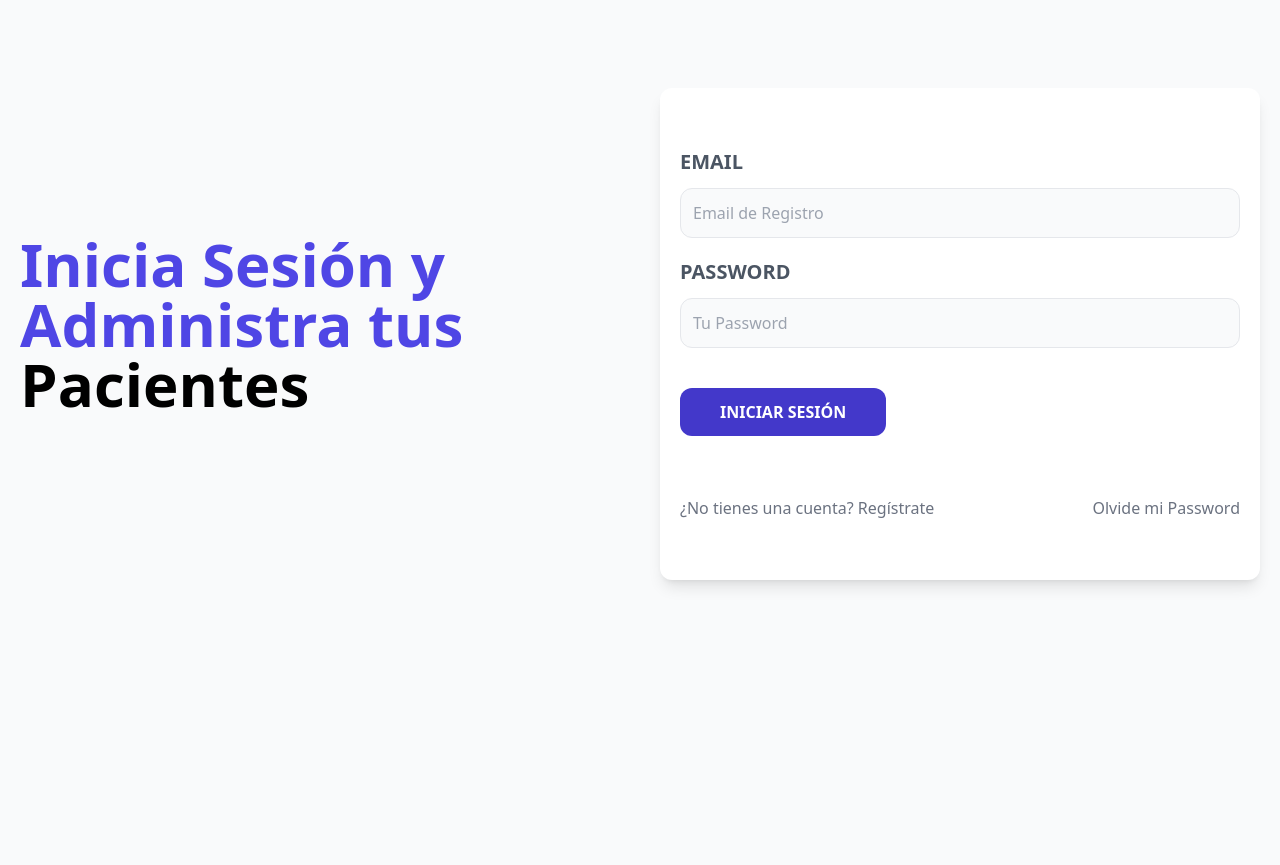
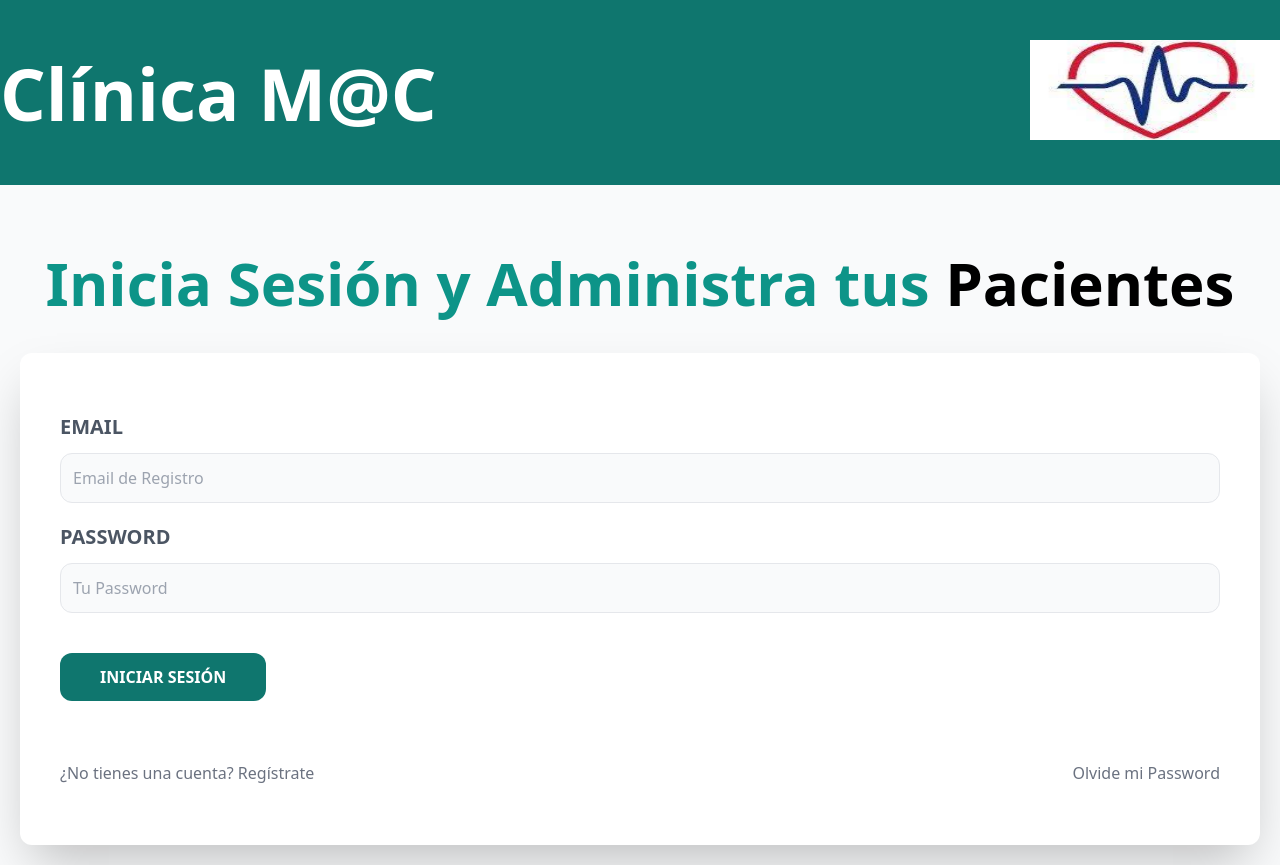
Before and after one commit to RodrigoBau2507/ClinicaMac_frontend, a React (Vite) app: page / in a window 1280 px wide. Built offline with nearby package versions, Linux system fonts and the light colour scheme.

Commit message:
deployment13

```diff
--- a/src/components/Header.jsx
+++ b/src/components/Header.jsx
@@ -5,7 +5,7 @@ const Header = () => {
 
     const { cerrarSesion } = useAuth()
   return (
-        <header className="py-10 bg-indigo-600">
+        <header className="py-10 bg-lime-700">
             <div className="container mx-auto flex flex-col lg:flex-row justify-between items-center">
                 <h1 className="font-bold text-2xl text-indigo-200 text-center">
                     Administrador de Pacientes de {''}
--- /dev/null
+++ b/src/components/HeaderAu.jsx
@@ -0,0 +1,17 @@
+import { Link } from 'react-router-dom'
+import imagen from '../../public/img/images.jpg'
+const HeaderAu = () => {
+    return (
+        <header className="py-10 bg-teal-700">
+            <div className="container mx-auto flex flex-col lg:flex-row justify-between items-center ">
+                <h1 className="text-white font-black text-7xl text-right">
+                    Clínica M@C
+                </h1>
+                <img style={{ width: 250, height: 100, marginBottom: 5 }} src={imagen} alt="imagen sobre nosotros" className='float-right' />
+            </div>
+
+        </header>
+    )
+};
+
+export default HeaderAu;
--- a/src/layout/AuthLayout.jsx
+++ b/src/layout/AuthLayout.jsx
@@ -1,11 +1,13 @@
 import { Outlet } from 'react-router-dom'
+import HeaderAu from '../components/HeaderAu'
 
 const AuthLayout = () => {
   return (
     <>
-        <main className="container mx-auto md:grid md:grid-cols-2 mt-12 gap-10 p-5 items-center">
-            <Outlet />
-        </main>
+      <HeaderAu />
+        <main className="container mx-auto md:grid md:grid-cols-1 mt-12 gap-10 p-5 items-center">
+        <Outlet />
+      </main>
 
     </>
   )
--- a/src/paginas/Login.jsx
+++ b/src/paginas/Login.jsx
@@ -3,6 +3,7 @@ import { Link, useNavigate} from 'react-router-dom'
 import Alerta from '../components/Alerta'
 import useAuth from '../hooks/useAuth'
 import clienteAxios from '../config/axios'
+
 
 const Login = () => {
 
@@ -42,15 +43,16 @@ const Login = () => {
     const { msg } = alerta
     return (
         <>
+
                 <div>
-                    <h1 className="text-indigo-600 font-black text-6xl">
+                    <h1 className="text-teal-600 font-black text-6xl text-center">
                         Inicia Sesión y Administra tus  {""}
                         <span className="text-black"> Pacientes</span>
                     </h1>
                 </div>
 
 
-                <div className='mt-20 md:mt-5 shadow-lg px-5 py-10 rounded-xl bg-white'>
+                <div className='shadow-2xl px-10 py-10 rounded-xl bg-white content-center '>
                     {msg && <Alerta
                         alerta={alerta}
                     />}
@@ -88,7 +90,7 @@ const Login = () => {
                         <input
                             type="submit"
                             value="Iniciar Sesión"
-                            className="bg-indigo-700 w-full py-3 px-10 rounded-xl text-white uppercase font-bold mt-5 hover:cursor-pointer hover:bg-indigo-800 md:w-auto "
+                            className="bg-teal-700 w-full py-3 px-10 rounded-xl text-white uppercase font-bold mt-5 hover:cursor-pointer hover:bg-teal-800 md:w-auto "
                         />
 
                     </form>
--- a/src/paginas/NuevoPassword.jsx
+++ b/src/paginas/NuevoPassword.jsx
@@ -61,7 +61,7 @@ const NuevoPassword = () => {
   return (
       <>
             <div>
-                <h1 className="text-indigo-600 font-black text-6xl">
+              <h1 className="text-teal-600 font-black text-6xl text-center">
                     Reestablece tu password y no Pierdas Acceso a {""}
                     <span className="text-black">tus Pacientes</span>
                 </h1>
@@ -92,7 +92,7 @@ const NuevoPassword = () => {
                         <input
                             type="submit"
                             value="Guardar Nuevo Password"
-                            className="bg-indigo-700 w-full py-3 px-10 rounded-xl text-white uppercase font-bold mt-5 hover:cursor-pointer hover:bg-indigo-800 md:w-auto "
+                            className="bg-teal-700 w-full py-3 px-10 rounded-xl text-white uppercase font-bold mt-5 hover:cursor-pointer hover:bg-teal-800 md:w-auto "
                         />
                       </form>
 
--- a/src/paginas/OlvidePassword.jsx
+++ b/src/paginas/OlvidePassword.jsx
@@ -32,7 +32,7 @@ const OlvidePassword = () => {
   return (
       <>
             <div>
-                <h1 className="text-indigo-600 font-black text-6xl">
+                <h1 className="text-teal-600 font-black text-6xl text-center">
                     Recupera tu Acceso y no Pierdas {""}
                     <span className="text-black">tus Pacientes</span>
                 </h1>
@@ -64,7 +64,7 @@ const OlvidePassword = () => {
                     <input
                         type="submit"
                         value="Enviar Instrucciones"
-                        className="bg-indigo-700 w-full py-3 px-10 rounded-xl text-white uppercase font-bold mt-5 hover:cursor-pointer hover:bg-indigo-800 md:w-auto "
+                        className="bg-teal-700 w-full py-3 px-10 rounded-xl text-white uppercase font-bold mt-5 hover:cursor-pointer hover:bg-teal-800 md:w-auto "
                     />
                 </form>
 
--- a/src/paginas/Registrar.jsx
+++ b/src/paginas/Registrar.jsx
@@ -52,7 +52,7 @@ const Registrar = () => {
     return (
         <>
             <div>
-                <h1 className="text-indigo-600 font-black text-6xl">
+            <h1 className="text-teal-600 font-black text-6xl text-center">
                     Crea tu Cuenta y Administra {""}
                     <span className="text-black">tus Pacientes</span>
                 </h1>
@@ -130,7 +130,7 @@ const Registrar = () => {
                     <input
                         type="submit"
                         value="Crear Cuenta"
-                        className="bg-indigo-700 w-full py-3 px-10 rounded-xl text-white uppercase font-bold mt-5 hover:cursor-pointer hover:bg-indigo-800 md:w-auto "
+                        className="bg-teal-700 w-full py-3 px-10 rounded-xl text-white uppercase font-bold mt-5 hover:cursor-pointer hover:bg-teal-800 md:w-auto "
                     />
 
                 </form>
```
